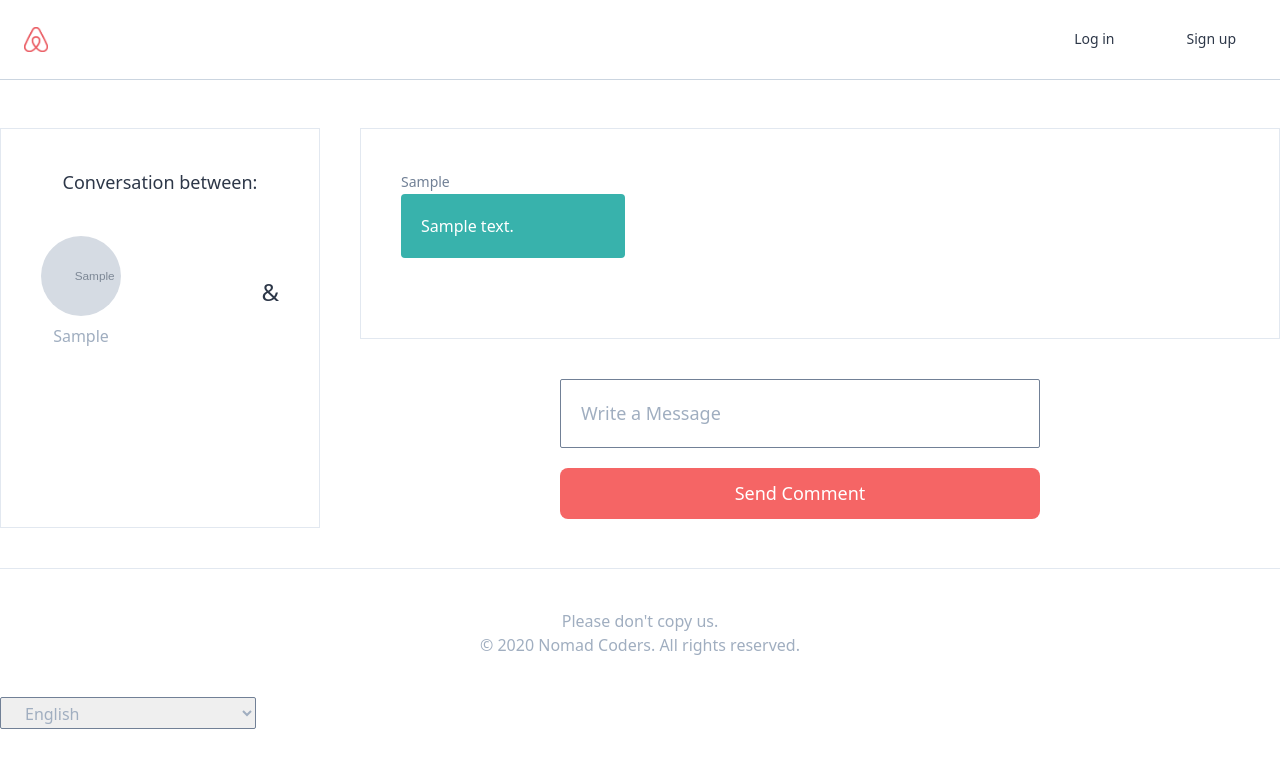
After one commit to Gangyong92/airbnb-clone, a Django app: page /conversations/1/ in a window 1280 px wide. The commit adds this page. Shown: the top 768 px of the page. Run offline with Django 3.2, Linux system fonts and the light colour scheme; tables that the repository leaves empty hold one stand-in row (values such as "Sample post"); grey boxes marked "Sample" are stand-in pictures; style sheets or scripts are compiled from the project's sources; some libraries are stand-ins or nearby versions.

Commit message:
#34 AIRBNB-CLONE ~#25.10

```diff
--- a/config/urls.py
+++ b/config/urls.py
@@ -25,6 +25,7 @@ urlpatterns = [
     path("reservations/", include("reservations.urls", namespace="reservations")),
     path("reviews/", include("reviews.urls", namespace="reviews")),
     path("lists/", include("lists.urls", namespace="lists")),
+    path("conversations/", include("conversations.urls", namespace="conversations")),
     path("admin/", admin.site.urls),
 ]
 
--- /dev/null
+++ b/conversations/urls.py
@@ -0,0 +1,9 @@
+from django.urls import path
+from . import views
+
+app_name = "conversations"
+
+urlpatterns = [
+    path("go/<int:a_pk>/<int:b_pk>/", views.go_conversation, name="go"),
+    path("<int:pk>/", views.ConversationDetailView.as_view(), name="detail"),
+]
--- a/conversations/views.py
+++ b/conversations/views.py
@@ -1,3 +1,47 @@
-from django.shortcuts import render
+from django.db.models import Q
+from django.http import Http404
+from django.shortcuts import redirect, reverse, render
+from django.views.generic import View
+from users import models as user_models
+from . import models, forms
 
-# Create your views here.
+
+def go_conversation(request, a_pk, b_pk):
+    user_one = user_models.User.objects.get(pk=a_pk)
+    user_two = user_models.User.objects.get(pk=b_pk)
+    if user_one is not None and user_two is not None:
+        try:
+            conversation = models.Conversation.objects.get(
+                Q(participants=user_one) & Q(participants=user_two)
+            )
+        except models.Conversation.DoesNotExist:
+            conversation = models.Conversation.objects.create()
+            conversation.participants.add(user_one, user_two)
+        return redirect(reverse("conversations:detail", kwargs={"pk": conversation.pk}))
+
+
+class ConversationDetailView(View):
+    def get(self, *args, **kwargs):
+        pk = kwargs.get("pk")
+        conversation = models.Conversation.objects.get_or_none(pk=pk)
+        if not conversation:
+            raise Http404()
+        return render(
+            self.request,
+            "conversations/conversation_detail.html",
+            {
+                "conversation": conversation,
+            },
+        )
+
+    def post(self, *args, **kwargs):
+        message = self.request.POST.get("message", None)
+        pk = kwargs.get("pk")
+        conversation = models.Conversation.objects.get_or_none(pk=pk)
+        if not conversation:
+            raise Http404()
+        if message is not None:
+            models.Message.objects.create(
+                message=message, user=self.request.user, conversation=conversation
+            )
+        return redirect(reverse("conversations:detail", kwargs={"pk": pk}))
--- a/lists/models.py
+++ b/lists/models.py
@@ -10,7 +10,7 @@ class List(core_models.TimeStampedModel):
     user = models.OneToOneField(
         "users.User", related_name="list", on_delete=models.CASCADE
     )
-    rooms = models.ManyToManyField("rooms.Room", related_name="list", blank=True)
+    rooms = models.ManyToManyField("rooms.Room", related_name="lists", blank=True)
 
     def __str__(self):
         return self.name
--- /dev/null
+++ b/templates/conversations/conversation_detail.html
@@ -0,0 +1,61 @@
+{% extends "base.html" %}
+
+{% block page_title %}
+    Conversation
+{% endblock page_title %}
+
+{% block search-bar %}
+{% endblock search-bar %}
+
+{% block content %}
+
+    <div class="container mx-auto my-10 mt-32 flex justify-between min-h-50vh">
+
+        <div class="border w-1/4 p-10">
+            <span class="text-center w-full block text-lg font-medium">Conversation between:</span>
+            <div class="flex justify-between mt-10 items-center">
+                {% for user in conversation.participants.all  %}
+                    <div class="flex flex-col items-center">
+                        {% include "mixins/user_avatar.html" with user=user %}
+                        <span class="mt-2 text-gray-500">{{user.first_name}}</span>
+                    </div>
+                    {% if forloop.first %}
+                      <span class="font-medium text-2xl">&</span>
+                    {% endif %}
+                {% endfor %}
+            </div>
+        </div>
+        <div class="flex-grow">
+            <div class="border ml-10 p-10 flex flex-col">
+                {% if conversation.messages.count == 0 %}
+                    no messages
+                {% else %}
+                    {% for message in conversation.messages.all  %}
+                        <div class="mb-10 {% if message.user.pk == user.pk %}
+                            self-end
+                            text-right
+                        {% endif %}">
+                            <span class="text-sm font-medium text-gray-600">{{message.user.first_name}}</span>
+                            <div class="mt-px p-5 w-56 rounded
+                                {% if message.user.pk != user.pk %}
+                                    bg-teal-500
+                                    text-white
+                                {% else %}
+                                    bg-gray-300
+                                {% endif %}
+                            ">
+                                {{message.message}}
+                            </div>
+                        </div>
+                    {% endfor %}
+                {% endif %}
+            </div>
+
+            <form class="mt-10 w-1/2 mx-auto" method="POST">
+                {% csrf_token %}
+                <input class="border-box mb-5 form-input" name="message" placeholder="Write a Message" required />
+                <button class="btn-link">Send Comment</button>
+            </form>
+        </div>
+    </div>
+{% endblock content %}
--- a/templates/reservations/detail.html
+++ b/templates/reservations/detail.html
@@ -38,7 +38,7 @@
                 </div>
                 <div class="ml-5 flex flex-col">
                     <span class="font-medium mb-px">Contact your Airbnb Host</span>
-                    <a class="font-medium text-teal-500" href="#">Send a message</a>
+                    <a class="font-medium text-teal-500" href="{% url 'conversations:go' reservation.room.host.pk reservation.guest.pk %}">Send a message</a>
                 </div>
             </div>
 
```
